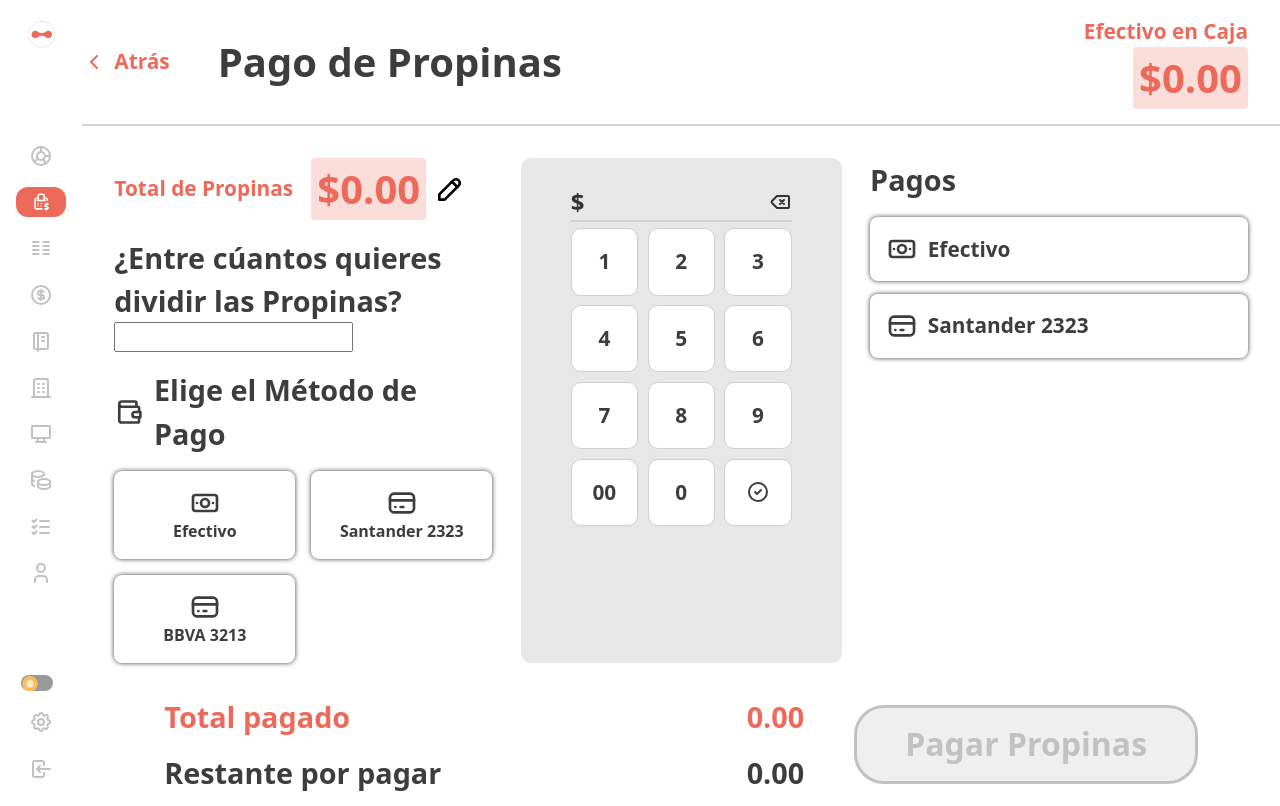
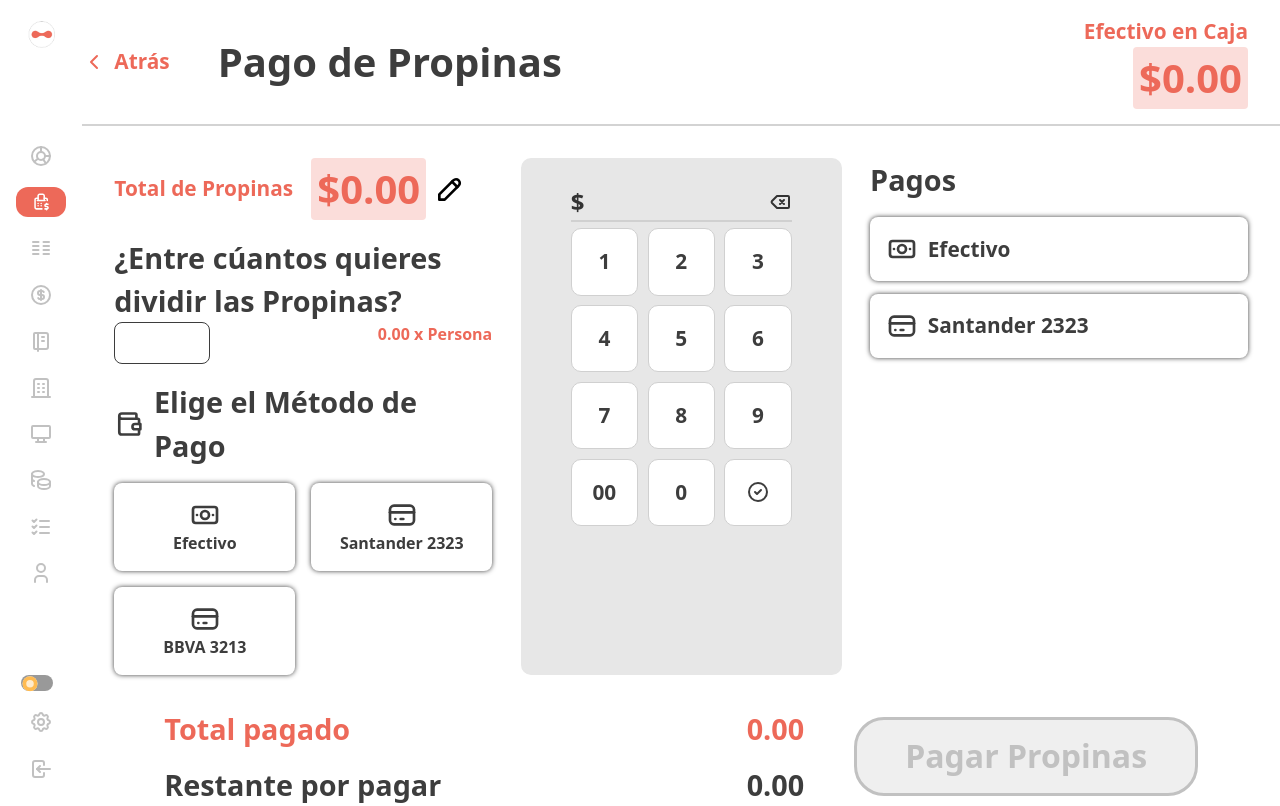
Before and after one commit to DiegPS/pos-page, a Vue app: page / in a window 1280 px wide. Built offline with nearby package versions, Linux system fonts and the light colour scheme.

Commit message:
feat: Add input handling for dividing tips in PaymentsDivision component

```diff
--- a/src/components/PaymentsDivision.vue
+++ b/src/components/PaymentsDivision.vue
@@ -1,4 +1,5 @@
 <script setup lang="ts">
+import { ref } from 'vue'
 import IconWallet from './icons/IconWallet.vue'
 import IconCash from './icons/IconCash.vue'
 import IconCreditCard from './icons/IconCreditCard.vue'
@@ -6,13 +7,35 @@ import TotalTips from './TotalTips.vue'
 defineProps<{
   amount: string[]
 }>()
+const divisor = ref(1)
+const handleInput = (event: Event) => {
+  let divisorCount = (event.target as HTMLInputElement).value
+  if (
+    !divisorCount ||
+    Number(divisorCount) === 0 ||
+    Number(divisorCount) < 1 ||
+    isNaN(Number(divisorCount))
+  ) {
+    divisor.value = 1
+    return
+  }
+  divisor.value = divisorCount
+}
 </script>
 <template>
   <section>
     <TotalTips :amount="amount" />
     <header>
       <h3>¿Entre cúantos quieres dividir las Propinas?</h3>
-      <input />
+      <div>
+        <input @input="handleInput" />
+        {{
+          Number(amount.join('') / divisor).toLocaleString('en-US', {
+            minimumFractionDigits: 2
+          })
+        }}
+        x Persona
+      </div>
     </header>
     <footer>
       <IconWallet />
@@ -26,6 +49,18 @@ defineProps<{
   </section>
 </template>
 <style scoped>
+input {
+  padding: 0.5rem;
+  border-radius: 8px;
+  border: 1px solid #3d3d3d;
+  max-width: 6rem;
+}
+div {
+  display: flex;
+  justify-content: space-between;
+  color: #ed6959;
+  font-weight: 700;
+}
 article {
   display: grid;
   gap: 1rem;
```
